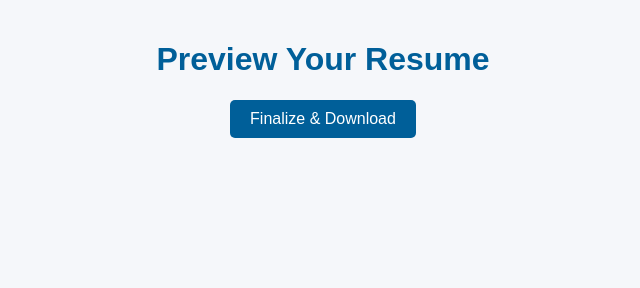
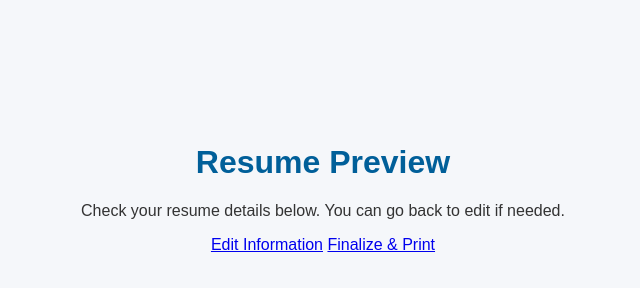
Before and after one commit to Idontknow849/Resume, a plain HTML site: page preview.html in a window 1280 px wide. Shown: the whole page, without its empty margins (317-957 px from the left). Drawn offline with Linux system fonts and the light colour scheme; files that its build step writes are made by us from their sources.

Commit message:
Update preview.html

```diff
--- a/preview.html
+++ b/preview.html
@@ -3,13 +3,23 @@
 <head>
   <meta charset="UTF-8">
   <meta name="viewport" content="width=device-width, initial-scale=1.0">
-  <title>Preview Resume</title>
+  <title>Resume Preview</title>
   <link rel="stylesheet" href="assets/css/style.css">
   <script defer src="assets/js/preview.js"></script>
 </head>
 <body>
-  <h1>Preview Your Resume</h1>
-  <div id="resumePreview"></div>
-  <a href="resume.html" class="btn">Finalize & Download</a>
+  <header>
+    <h1>Resume Preview</h1>
+    <p>Check your resume details below. You can go back to edit if needed.</p>
+  </header>
+
+  <main>
+    <div id="resumePreview"></div>
+
+    <div class="buttons">
+      <a href="form.html" class="btn-secondary">Edit Information</a>
+      <a href="resume.html" class="btn-primary">Finalize & Print</a>
+    </div>
+  </main>
 </body>
 </html>
```
